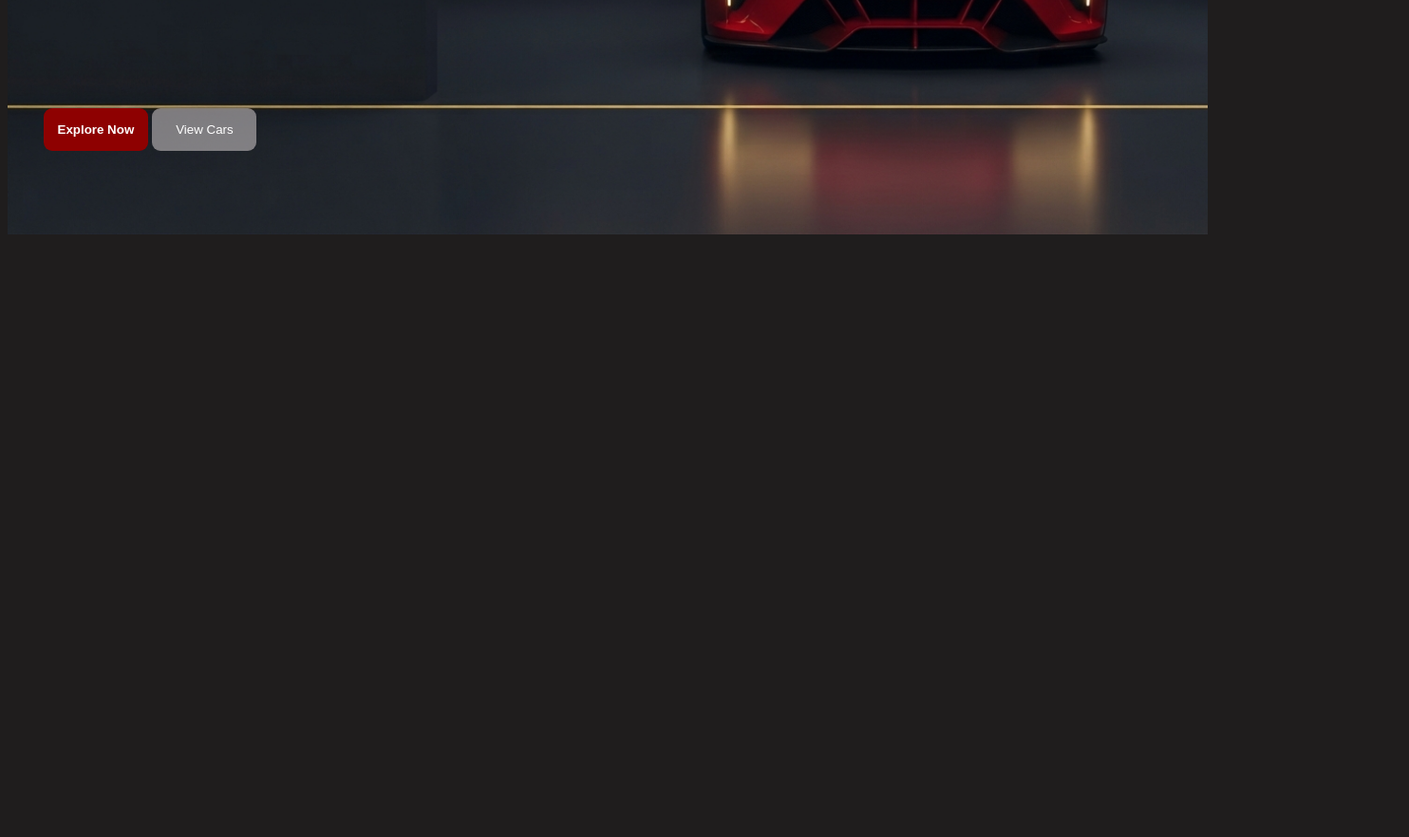
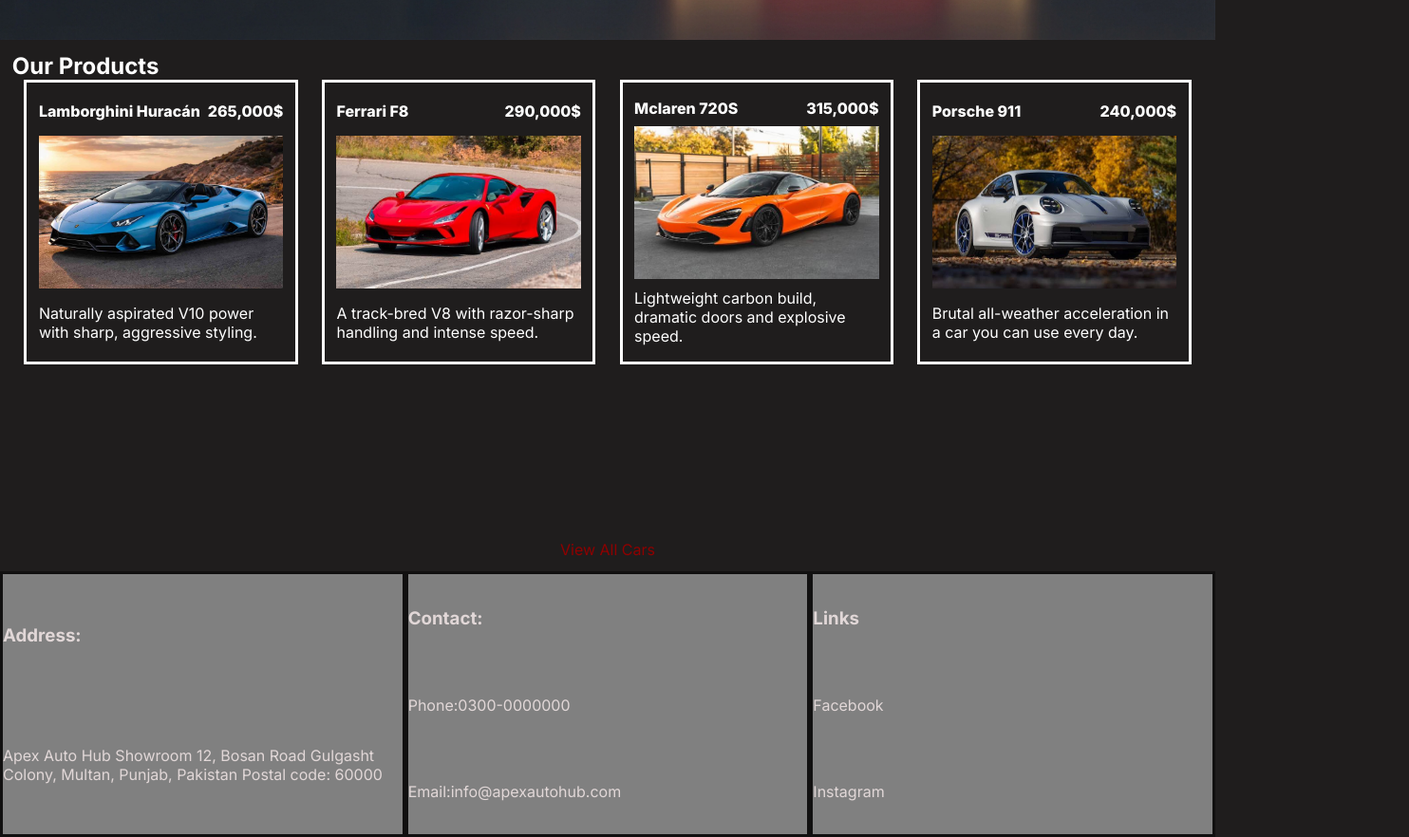
Before and after one commit to MuhammadZainm/ApexAutoHub, a plain HTML site: page index.html in a window 1280 px wide. Shown: the part 561-1443 px from the top of the page at 95% size, 1484 px wide, since content can reach past the window. Before the commit the page ends 816 px from the top, so only its background shows below. Drawn offline with Linux system fonts and the light colour scheme; a web font is replaced by a local one.

Commit message:
home page

```diff
--- a/index.html
+++ b/index.html
@@ -18,18 +18,65 @@
 <a href="prod.html">Products</a>
 <a href="contact.html">Contact Us</a>
 <a href="feedback.html">Feedback</a>
+<!-- <a href="social.html">Social Media</a> -->
 </div>
 <div id="content">
 <div id="hero">
   <div style="width: 100%;">  <span id="topTag">PREMIUM PRE-OWNED & NEW CARS</span></div>
-<h1><span>Get Your Dream</span><span style="color: rgb(142, 1, 1);">Reach the Apex</span></h1>
+<h1><span>Get Your Dream</span><span class="redText">Reach the Apex</span></h1>
 <p id="heroPara">Verified vehicles, easy financing and free inspection. Find the car that fits your life at Apex Auto Hub.</p>
 <div id="btns">
-<button class="mainBtn"><a href="">Explore Now</a></button>
+<button class="mainBtn"><a href="#prod">Explore Now</a></button>
 <button class="secBtn">View Cars</button>
 </div></div>
-<div id="prod"></div>
+<div id="prod">
+    <h2>Our Products</h2>
+    <div id="prodList">
+<div class="cards">
+    <div class="upCard"><a class="carName" href="prod.html">Lamborghini Huracán</a><span class="price">265,000$</span></div>
+<img src="lambo.webp" alt="Lambo">
+<div class="lowCard">
+    <span>Naturally aspirated V10 power with sharp, aggressive styling.</span></div>
 </div>
 
+
+<div class="cards">
+    <div class="upCard"><a class="carName" href="prod.html">Ferrari F8</a><span class="price">290,000$</span></div>
+<img src="ferr.jpeg" alt="Ferrari">
+<div class="lowCard">
+    <span>A track-bred V8 with razor-sharp handling and intense speed.</span></div>
+</div>
+<div class="cards">
+    <div class="upCard"><a class="carName" href="prod.html">Mclaren 720S</a><span class="price">315,000$</span></div>
+<img src="mclaren.jpeg" alt="Mclaren">
+<div class="lowCard">
+    <span>Lightweight carbon build, dramatic doors and explosive speed.</span></div>
+</div>
+<div class="cards">
+    <div class="upCard"><a class="carName" href="prod.html">Porsche 911</a><span class="price">240,000$</span></div>
+<img src="porsche.jpeg" alt="porche">
+<div class="lowCard">
+    <span> Brutal all-weather acceleration in a car you can use every day.</span></div>
+</div>
+    </div>
+<a href="prod.html" class="redText" style="width: 100%; text-align: center;">View All Cars</a>
+</div>
+
+</div>
+<footer>
+<div> <h3>Address:</h3><span>Apex Auto Hub
+Showroom 12, Bosan Road
+Gulgasht Colony, Multan, Punjab, Pakistan
+Postal code: 60000</span></div>
+<div><h3>Contact:</h3>
+<span>Phone:0300-0000000</span>
+<span>Email:info@apexautohub.com</span></div>
+<div>
+    <h3>Links</h3>
+<a href="https://www.facebook.com/pakwheels/" target="_blank">Facebook</a>
+<a href="https://www.instagram.com/pakwheels/?hl=en" target="_blank">Instagram</a>
+</div>
+
+</footer>
 <script src="script.js"></script>
 </body>
--- a/styles.css
+++ b/styles.css
@@ -1,6 +1,7 @@
 *{
     padding: 0;
     border: 0;
+    margin: 0;
     box-sizing: border-box;
 }
 #home{
@@ -9,7 +10,6 @@
     color: white;
     display: flex;
     flex-direction: column;
-    min-height: 100vh;
 }
 #navbar{
     background-color: rgb(142, 1, 1);
@@ -39,16 +39,20 @@
 #hero{
     background-image: url(Gemini_Generated_Image_d37egkd37egkd37e.jpeg);
     background-size: cover;
-  flex: 1;
+    background-position: bottom center;
+  height: clamp(500px,70vh,600px);
     display: flex;
     flex-direction:column ;
     justify-content: space-around;
+    font-family: "BBH Bogle";
 padding: 3%;
 }
-
+.redText{
+    color: rgb(142, 1, 1);
+}
 #topTag{
     display: block;
-    animation: move 5s infinite ease-in;
+    animation: move 8s infinite ease-in;
 }
 #hero h1{
 font-size: 32px;
@@ -82,10 +86,52 @@ font-weight:900;
         transform: translateX(100vw);
     }
 }
-#navbar a:hover,button:hover{
+#navbar img:hover,#navbar a:hover,button:hover{
     position: relative;
     bottom: 1px;
 }
 button:active{
     transform: scale(98%);
 }
+#prod{
+    display: flex;
+    flex-direction: column;
+    justify-content: space-around;
+    height: clamp(400px,70vh,700px);
+    padding: 1%;
+}
+#prodList{
+    flex: 1;
+    display: flex;
+    justify-content: space-around;
+}
+.cards{
+    width: 23%;
+    height: clamp(150px,60vh,300px);
+    border: 3px solid white;
+    display: flex;
+    flex-direction: column;
+    justify-content: space-around;
+    padding: 1%;
+}
+.cards img{
+height: 60%;
+}
+.upCard{
+    display: flex;
+    justify-content: space-between;
+    font-weight: 800;
+}
+footer{
+    height: clamp(150px,35vh,300px);
+    background-color: gray;
+    color: rgb(225, 215, 215);
+    display: flex;
+}
+footer div{
+    display: flex;
+    flex-direction: column;
+    justify-content: space-around;
+    flex: 1;
+    border: 3px solid rgb(17, 16, 16);
+}
```
Also changed, not shown: ferr.jpeg (added), lambo.webp (added), mclaren.jpeg (added), porsche.jpeg (added).
